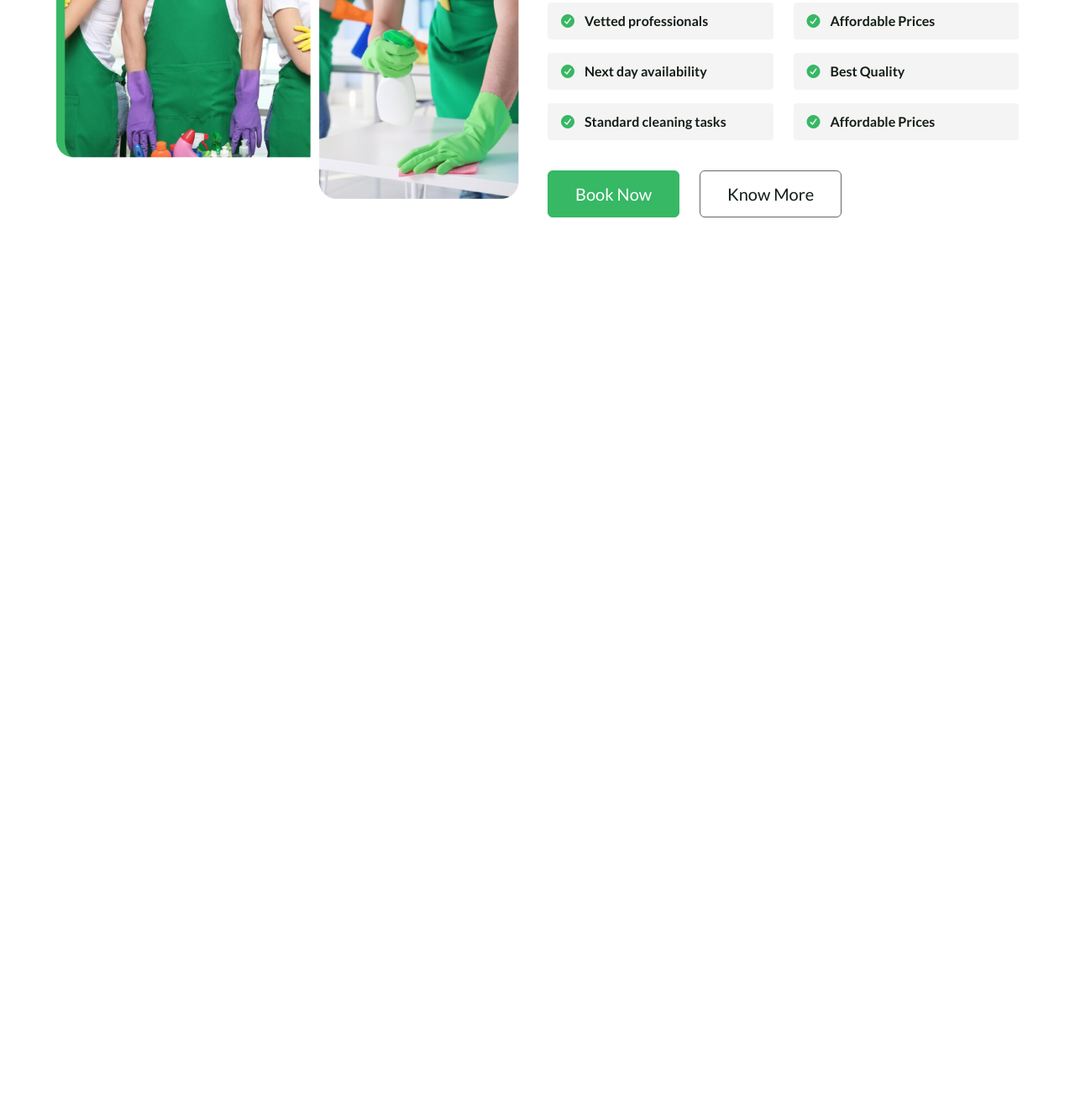
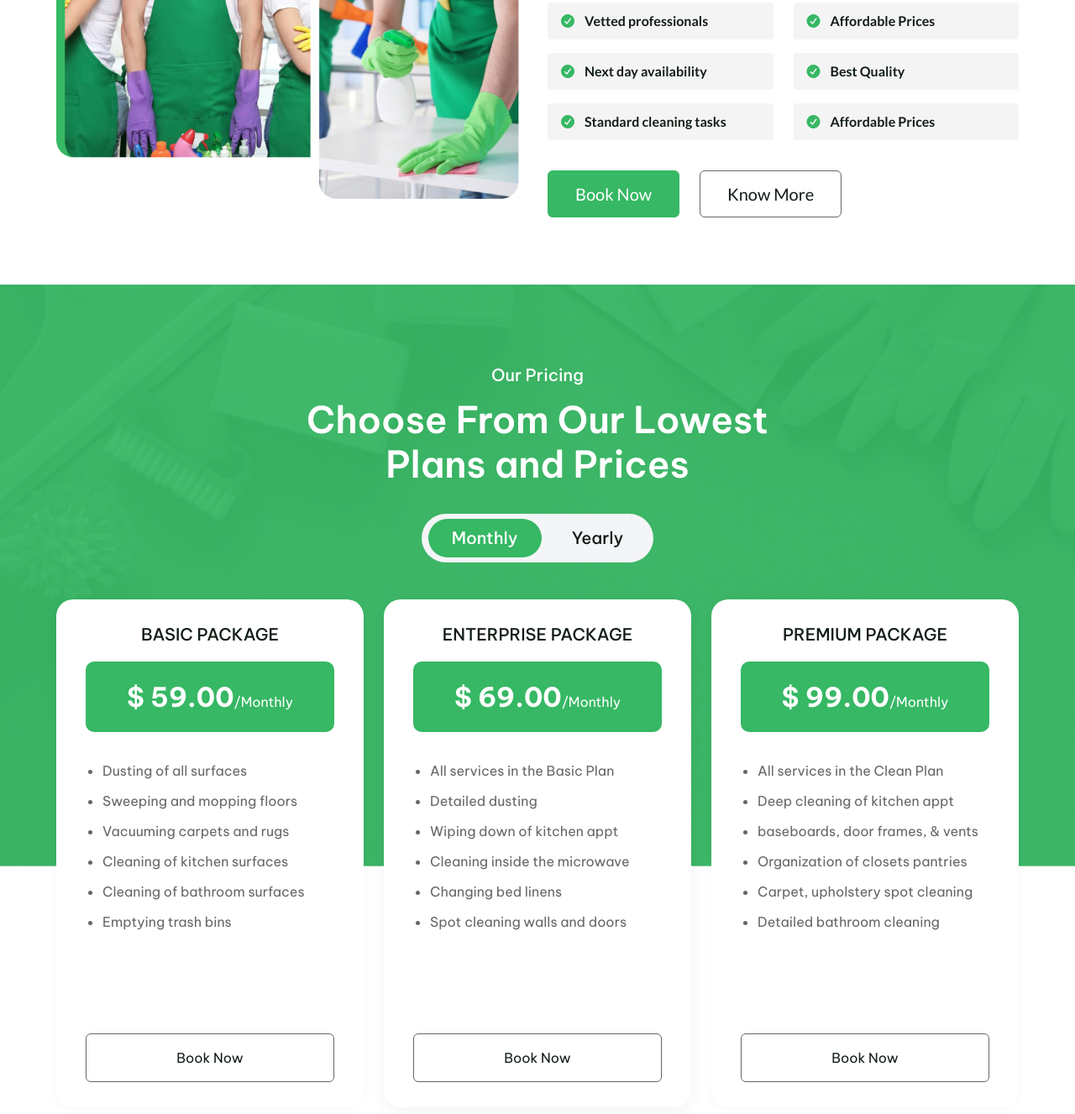
Before and after one commit to faysal-mahamud/procleaning-services, a plain HTML site: page index.html in a window 1280 px wide. Shown: the part 3369-4696 px from the top of the page at 84% size. Before the commit the page ends 3708 px from the top, so only its background shows below. Drawn offline with Linux system fonts and the light colour scheme.

Commit message:
pricing part

```diff
--- a/css/style.css
+++ b/css/style.css
@@ -531,3 +531,158 @@ body {
   padding: 12px 32px;
 }
 /* About part end */
+
+/* Pricing part start */
+.pricing-section {
+  position: relative;
+  padding: 93px 0 98px;
+}
+
+.pricing-banner-bg {
+  position: absolute;
+  top: 0;
+  left: 0;
+  right: 0;
+  height: 693px;
+  background-image: url('../images/pricing-bg.jpg');
+  background-size: cover;
+  background-position: center;
+  background-color: #36B864;
+  z-index: 0;
+}
+
+.pricing-container {
+  position: relative;
+}
+
+.pricing-header {
+  text-align: center;
+}
+
+.pricing-eyebrow {
+  font-size: 20px;
+  font-weight: 500;
+  color: #FFFFFF;
+  margin-bottom: 12px;
+}
+
+.pricing-heading {
+  font-size: 44px;
+  font-weight: 600;
+  line-height: 52.8px;
+  color: #FFFFFF;
+  max-width: 560px;
+  margin: 0 auto 32px;
+}
+
+.pricing-toggle-wrap {
+  display: inline-flex;
+  background-color: #F4F5F8;
+  border-radius: 200px;
+  padding: 6px 8px;
+  gap: 8px;
+  margin-bottom: 44px;
+}
+
+.toggle-btn {
+  border: none;
+  background: transparent;
+  color: #111D15;
+  font-size: 20px;
+  font-weight: 500;
+  padding: 8px 28px;
+  border-radius: 200px;
+  transition: 0.3s;
+}
+
+.toggle-btn.active {
+  background-color: #36B864;
+  color: #FFFFFF;
+}
+
+.pricing-cards-row {
+  --bs-gutter-x: 24px;
+  --bs-gutter-y: 24px;
+}
+
+.pricing-card {
+  background-color: #FFFFFF;
+  border-radius: 20px;
+  padding: 30px 35px;
+  min-height: 605px;
+  height: 100%;
+  display: flex;
+  flex-direction: column;
+  box-shadow: 0 2px 12px rgba(17, 29, 21, 0.03);
+}
+
+.pricing-card-featured {
+  box-shadow: 0 5px 20px rgba(0, 0, 0, 0.05);
+}
+
+.plan-name {
+  text-align: center;
+  font-size: 20px;
+  font-weight: 500;
+  color: #111D15;
+  margin-bottom: 20px;
+  text-transform: uppercase;
+}
+
+.price-pill {
+  background-color: #36B864;
+  color: #FFFFFF;
+  border-radius: 10px;
+  padding: 18px 16px;
+  text-align: center;
+  margin-bottom: 28px;
+}
+
+.price-val {
+  font-size: 32px;
+  font-weight: 700;
+}
+
+.price-unit {
+  font-size: 16px;
+  font-weight: 400;
+}
+
+.plan-features {
+  list-style: disc;
+  padding-left: 20px;
+  margin-bottom: 32px;
+  flex-grow: 1;
+}
+
+.plan-features li {
+  font-size: 16px;
+  font-weight: 400;
+  line-height: 36px;
+  color: #666666;
+}
+
+.btn-plan-outline {
+  width: 100%;
+  border: 1px solid #666666;
+  border-radius: 6px;
+  color: #111D15;
+  font-size: 16px;
+  font-weight: 400;
+  padding: 16px;
+  background-color: #FFFFFF;
+}
+
+.btn-plan-outline:hover {
+  background-color: #36B864;
+  border-color: #36B864;
+  color: #FFFFFF;
+}
+
+.btn-plan-green {
+  width: 100%;
+  font-size: 16px;
+  font-weight: 600;
+  padding: 16px;
+}
+/* Pricing part end */
--- a/index.html
+++ b/index.html
@@ -246,6 +246,79 @@
   </section>
   <!-- About part end -->
 
+  <!-- Pricing part start -->
+  <section id="pricing" class="pricing-section">
+    <div class="pricing-banner-bg"></div>
+    <div class="container custom-container pricing-container">
+      <div class="pricing-header">
+        <p class="pricing-eyebrow">Our Pricing</p>
+        <h2 class="pricing-heading">Choose From Our Lowest Plans and Prices</h2>
+
+        <div class="pricing-toggle-wrap">
+          <button type="button" class="toggle-btn active">Monthly</button>
+          <button type="button" class="toggle-btn">Yearly</button>
+        </div>
+      </div>
+
+      <div class="row pricing-cards-row">
+        <div class="col-lg-4">
+          <div class="pricing-card">
+            <h3 class="plan-name">BASIC PACKAGE</h3>
+            <div class="price-pill">
+              <span class="price-val">$ 59.00</span><span class="price-unit">/Monthly</span>
+            </div>
+            <ul class="plan-features">
+              <li>Dusting of all surfaces</li>
+              <li>Sweeping and mopping floors</li>
+              <li>Vacuuming carpets and rugs</li>
+              <li>Cleaning of kitchen surfaces</li>
+              <li>Cleaning of bathroom surfaces</li>
+              <li>Emptying trash bins</li>
+            </ul>
+            <a href="#" class="btn-plan-outline">Book Now</a>
+          </div>
+        </div>
+
+        <div class="col-lg-4">
+          <div class="pricing-card pricing-card-featured">
+            <h3 class="plan-name">ENTERPRISE PACKAGE</h3>
+            <div class="price-pill">
+              <span class="price-val">$ 69.00</span><span class="price-unit">/Monthly</span>
+            </div>
+            <ul class="plan-features">
+              <li>All services in the Basic Plan</li>
+              <li>Detailed dusting</li>
+              <li>Wiping down of kitchen appt</li>
+              <li>Cleaning inside the microwave</li>
+              <li>Changing bed linens</li>
+              <li>Spot cleaning walls and doors</li>
+            </ul>
+            <a href="#" class="btn-plan-outline">Book Now</a>
+          </div>
+        </div>
+
+        <div class="col-lg-4">
+          <div class="pricing-card">
+            <h3 class="plan-name">PREMIUM PACKAGE</h3>
+            <div class="price-pill">
+              <span class="price-val">$ 99.00</span><span class="price-unit">/Monthly</span>
+            </div>
+            <ul class="plan-features">
+              <li>All services in the Clean Plan</li>
+              <li>Deep cleaning of kitchen appt</li>
+              <li>baseboards, door frames, &amp; vents</li>
+              <li>Organization of closets pantries</li>
+              <li>Carpet, upholstery spot cleaning</li>
+              <li>Detailed bathroom cleaning</li>
+            </ul>
+            <a href="#" class="btn-plan-outline">Book Now</a>
+          </div>
+        </div>
+      </div>
+    </div>
+  </section>
+  <!-- Pricing part end -->
+
 
   <script src="js/bootstrap.bundle.min.js"></script>
 </body>
```
